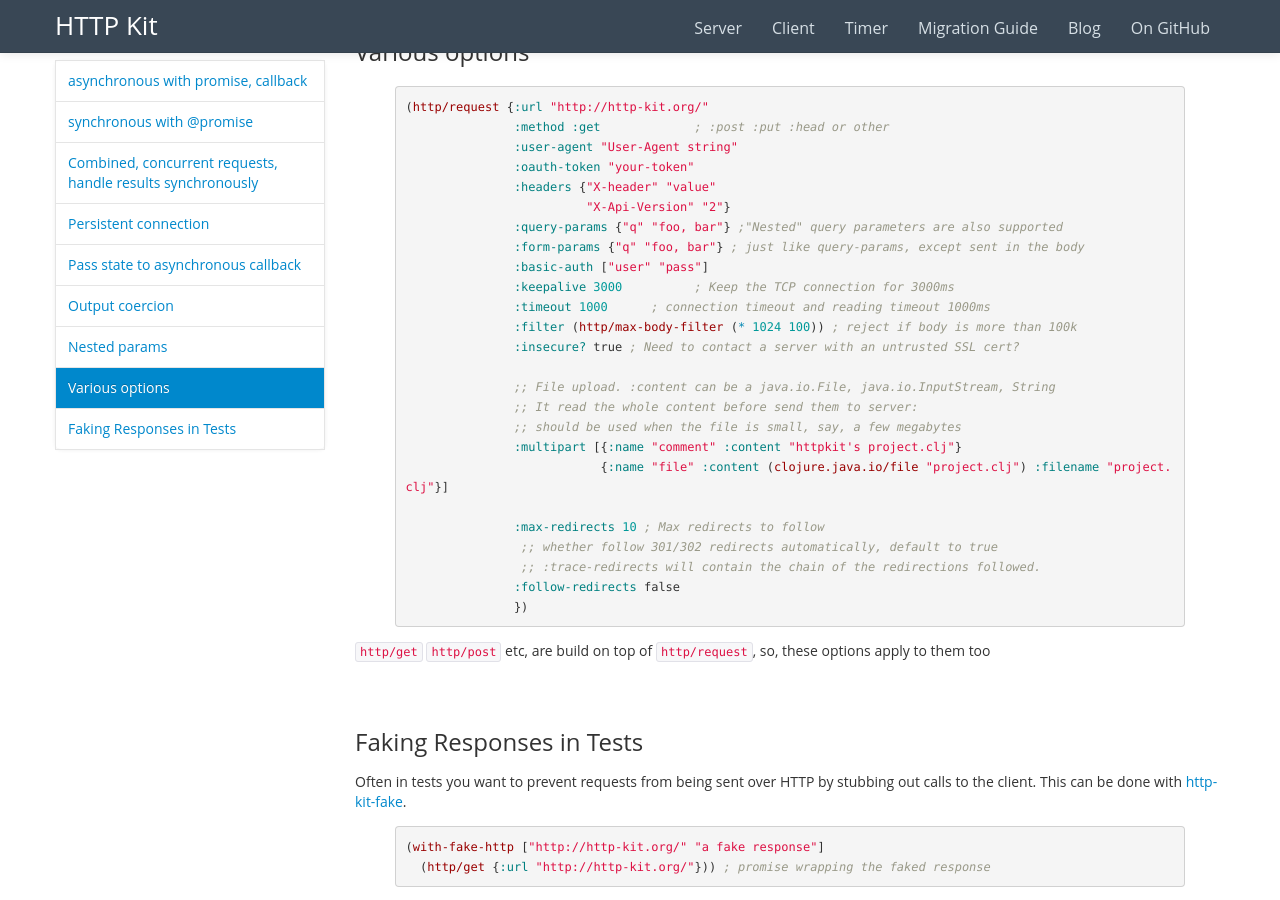
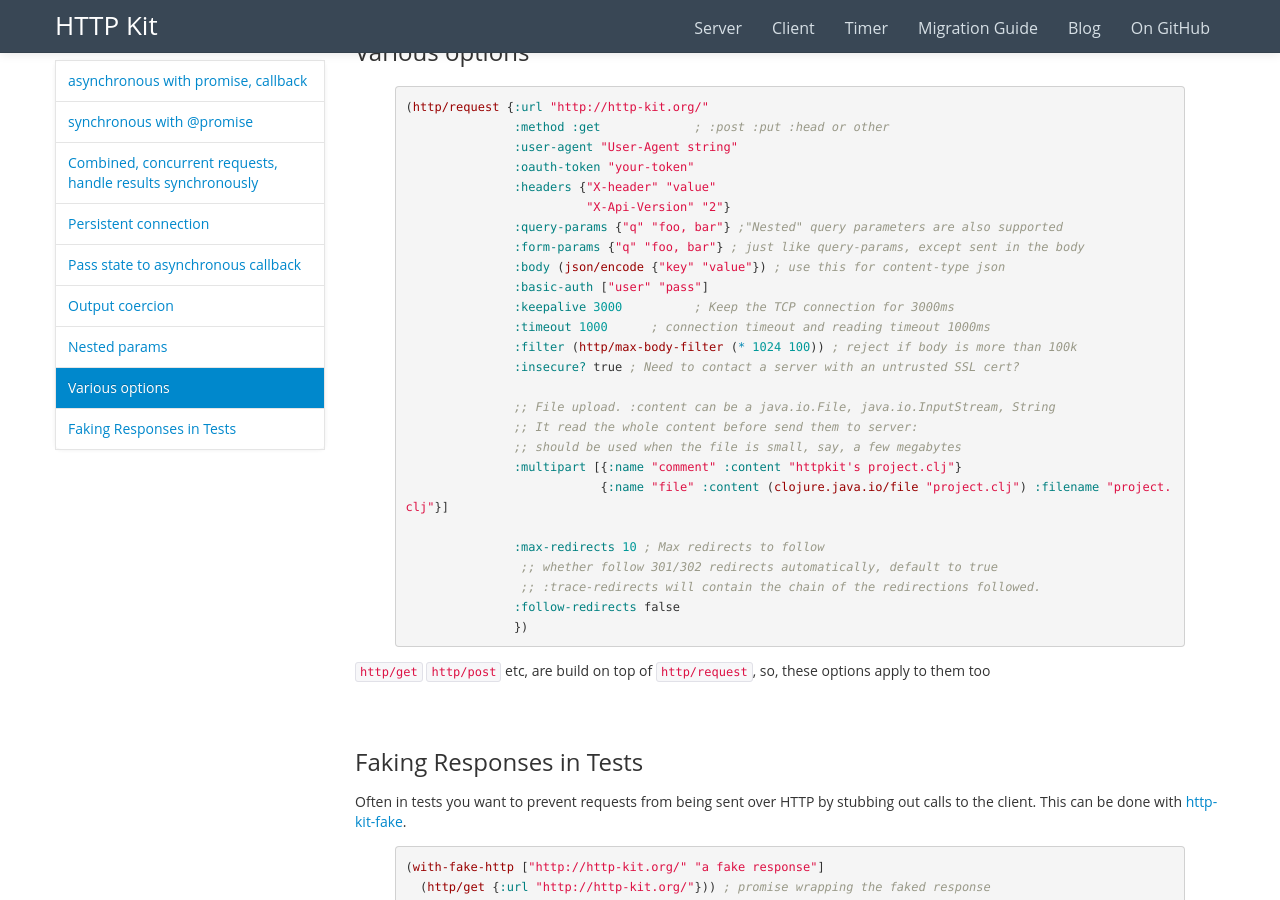
Before and after one commit to http-kit/http-kit.github.com, a Jekyll site: the page built from client.html, in a window 1280 px wide and 900 px high, scrolled down 3428 px. Built offline with Jekyll 4.4.1, drawn with Linux system fonts in a browser that asks for light colours; nearby versions of some CDN libraries; library files that are not in the unit come from our copies.

Commit message:
Clearer usage of :body with type json
Related to https://github.com/http-kit/http-kit/issues/112

```diff
--- a/client.html
+++ b/client.html
@@ -165,6 +165,7 @@
                          "X-Api-Version" "2"}
                :query-params {"q" "foo, bar"} ;"Nested" query parameters are also supported
                :form-params {"q" "foo, bar"} ; just like query-params, except sent in the body
+               :body (json/encode {"key" "value"}) ; use this for content-type json
                :basic-auth ["user" "pass"]
                :keepalive 3000          ; Keep the TCP connection for 3000ms
                :timeout 1000      ; connection timeout and reading timeout 1000ms
```
